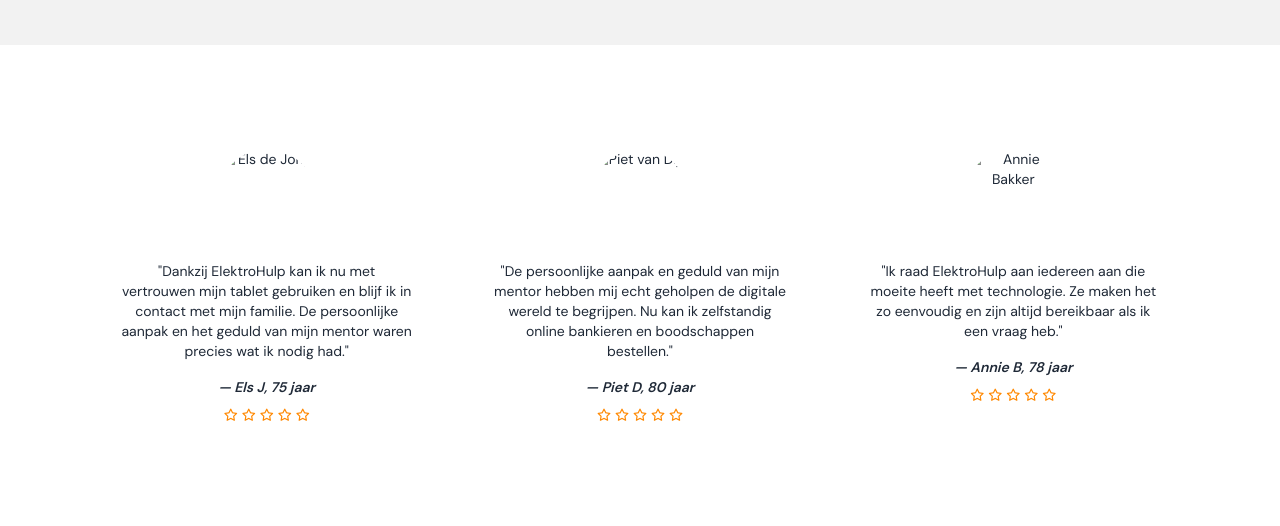
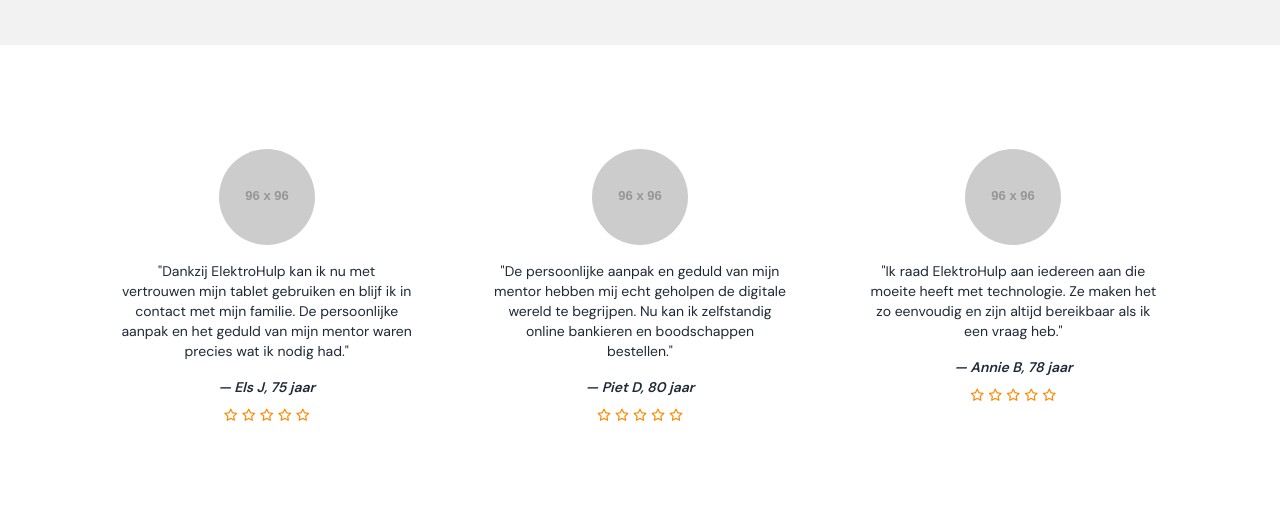
Before and after one commit to elektrohulp/website, a website: page docs/getuigenissen.html in a window 1280 px wide. Shown: the part 232-758 px from the top of the page. Drawn offline with nearby package versions, Linux system fonts and the light colour scheme; placeholder pictures from the web are drawn by us.

Commit message:
use placeholder images

```diff
--- a/docs/getuigenissen.html
+++ b/docs/getuigenissen.html
@@ -249,7 +249,7 @@
                     <div class="flex flex-col items-center text-center">
                         <div class="avatar">
                             <div class="w-24 rounded-full">
-                                <img src="/assets/images/testimonials/els.jpg" alt="Els de Jong" />
+                                <img src="https://placehold.co/96x96" alt="Els de Jong" />
                             </div>
                         </div>
                         <blockquote class="mt-4">
@@ -273,7 +273,7 @@
                     <div class="flex flex-col items-center text-center">
                         <div class="avatar">
                             <div class="w-24 rounded-full">
-                                <img src="/assets/images/testimonials/piet.jpg" alt="Piet van Dijk" />
+                                <img src="https://placehold.co/96x96" alt="Piet van Dijk" />
                             </div>
                         </div>
                         <blockquote class="mt-4">
@@ -297,7 +297,7 @@
                     <div class="flex flex-col items-center text-center">
                         <div class="avatar">
                             <div class="w-24 rounded-full">
-                                <img src="/assets/images/testimonials/annie.jpg" alt="Annie Bakker" />
+                                <img src="https://placehold.co/96x96" alt="Annie Bakker" />
                             </div>
                         </div>
                         <blockquote class="mt-4">
```
Also changed, not shown: src/getuigenissen.html (+3 -3 lines), 1 other file.
